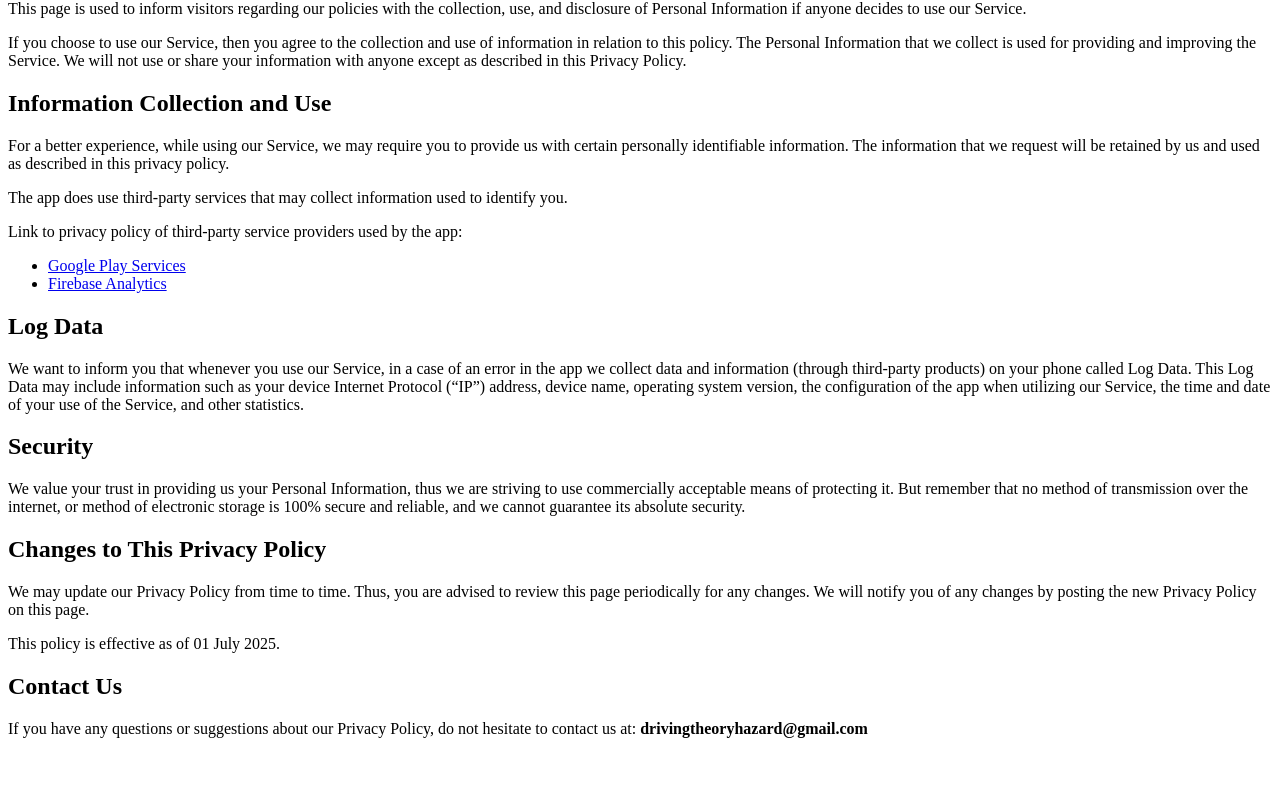
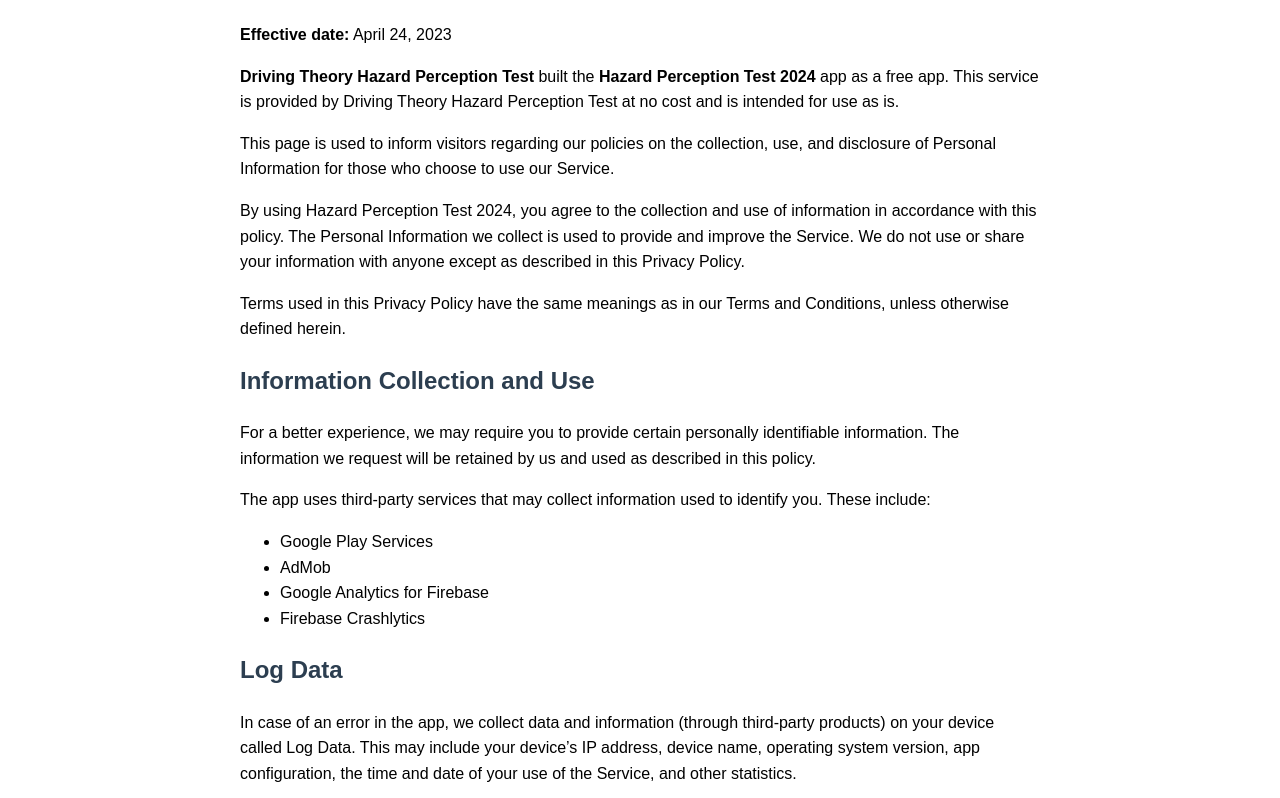
Before and after one commit to emre-g07/hazardprivacypolicy, a plain HTML site: page index.html in a window 1280 px wide. Shown: the part 132-930 px from the top of the page. Before the commit the page ends 886 px from the top, so only its background shows below. Drawn offline with Linux system fonts and the light colour scheme.

Commit message:
Update index.html

```diff
--- a/index.html
+++ b/index.html
@@ -2,74 +2,44 @@
 <html lang="en">
 <head>
   <meta charset="UTF-8">
-  <meta name="viewport" content="width=device-width, initial-scale=1">
-  <title>Privacy Policy</title>
+  <title>Privacy Policy - Hazard Perception Test 2024</title>
+  <style>
+    body {
+      font-family: Arial, sans-serif;
+      max-width: 800px;
+      margin: 40px auto;
+      padding: 20px;
+      line-height: 1.6;
+    }
+    h1, h2 {
+      color: #2c3e50;
+    }
+  </style>
 </head>
 <body>
   <h1>Privacy Policy</h1>
+  <p><strong>Effective date:</strong> April 24, 2023</p>
 
-  <p>
-    Driving Theory Hazard Perception Test built the Driving Theory Hazard Perception Test app as a Free app.
-    This SERVICE is provided by Driving Theory Hazard Perception Test at no cost and is intended for use as is.
-  </p>
+  <p><strong>Driving Theory Hazard Perception Test</strong> built the <strong>Hazard Perception Test 2024</strong> app as a free app. This service is provided by Driving Theory Hazard Perception Test at no cost and is intended for use as is.</p>
 
-  <p>
-    This page is used to inform visitors regarding our policies with the collection, use, and disclosure of Personal Information if anyone decides to use our Service.
-  </p>
+  <p>This page is used to inform visitors regarding our policies on the collection, use, and disclosure of Personal Information for those who choose to use our Service.</p>
 
-  <p>
-    If you choose to use our Service, then you agree to the collection and use of information in relation to this policy.
-    The Personal Information that we collect is used for providing and improving the Service.
-    We will not use or share your information with anyone except as described in this Privacy Policy.
-  </p>
+  <p>By using Hazard Perception Test 2024, you agree to the collection and use of information in accordance with this policy. The Personal Information we collect is used to provide and improve the Service. We do not use or share your information with anyone except as described in this Privacy Policy.</p>
+
+  <p>Terms used in this Privacy Policy have the same meanings as in our Terms and Conditions, unless otherwise defined herein.</p>
 
   <h2>Information Collection and Use</h2>
-  <p>
-    For a better experience, while using our Service, we may require you to provide us with certain personally identifiable information.
-    The information that we request will be retained by us and used as described in this privacy policy.
-  </p>
-
-  <p>
-    The app does use third-party services that may collect information used to identify you.
-  </p>
-
-  <p>
-    Link to privacy policy of third-party service providers used by the app:
-  </p>
+  <p>For a better experience, we may require you to provide certain personally identifiable information. The information we request will be retained by us and used as described in this policy.</p>
+  <p>The app uses third-party services that may collect information used to identify you. These include:</p>
   <ul>
-    <li><a href="https://www.google.com/policies/privacy/" target="_blank">Google Play Services</a></li>
-    <li><a href="https://firebase.google.com/policies/analytics" target="_blank">Firebase Analytics</a></li>
+    <li>Google Play Services</li>
+    <li>AdMob</li>
+    <li>Google Analytics for Firebase</li>
+    <li>Firebase Crashlytics</li>
   </ul>
 
   <h2>Log Data</h2>
-  <p>
-    We want to inform you that whenever you use our Service, in a case of an error in the app we collect data and information
-    (through third-party products) on your phone called Log Data. This Log Data may include information such as your device Internet Protocol (“IP”) address,
-    device name, operating system version, the configuration of the app when utilizing our Service, the time and date of your use of the Service, and other statistics.
-  </p>
+  <p>In case of an error in the app, we collect data and information (through third-party products) on your device called Log Data. This may include your device’s IP address, device name, operating system version, app configuration, the time and date of your use of the Service, and other statistics.</p>
 
-  <h2>Security</h2>
-  <p>
-    We value your trust in providing us your Personal Information, thus we are striving to use commercially acceptable means of protecting it.
-    But remember that no method of transmission over the internet, or method of electronic storage is 100% secure and reliable,
-    and we cannot guarantee its absolute security.
-  </p>
-
-  <h2>Changes to This Privacy Policy</h2>
-  <p>
-    We may update our Privacy Policy from time to time. Thus, you are advised to review this page periodically for any changes.
-    We will notify you of any changes by posting the new Privacy Policy on this page.
-  </p>
-
-  <p>
-    This policy is effective as of 01 July 2025.
-  </p>
-
-  <h2>Contact Us</h2>
-  <p>
-    If you have any questions or suggestions about our Privacy Policy, do not hesitate to contact us at:
-    <strong>drivingtheoryhazard@gmail.com</strong>
-  </p>
-
-</body>
-</html>
+  <h2>Cookies</h2>
+  <p>Cookies are small files that are commonly used as
```
